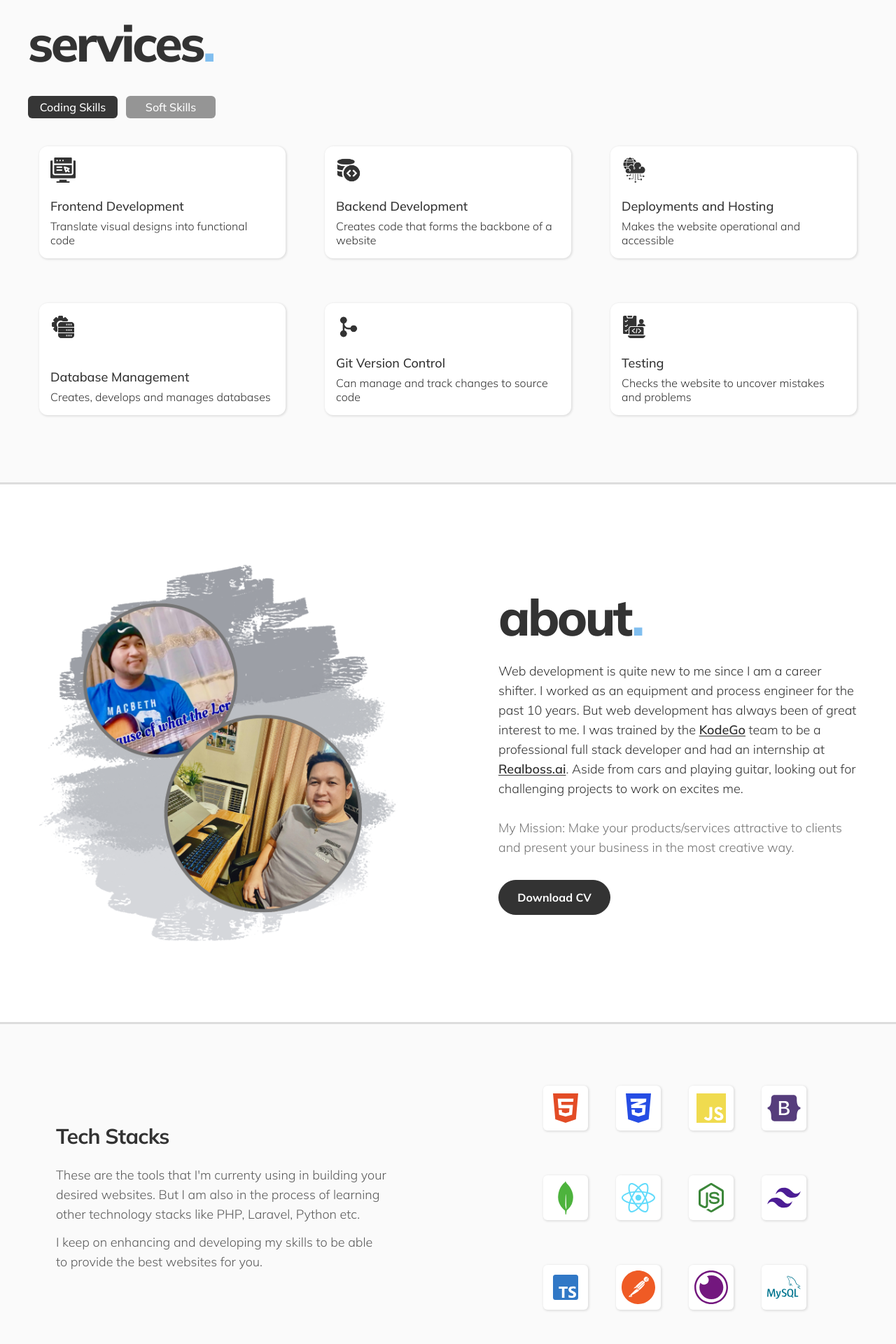
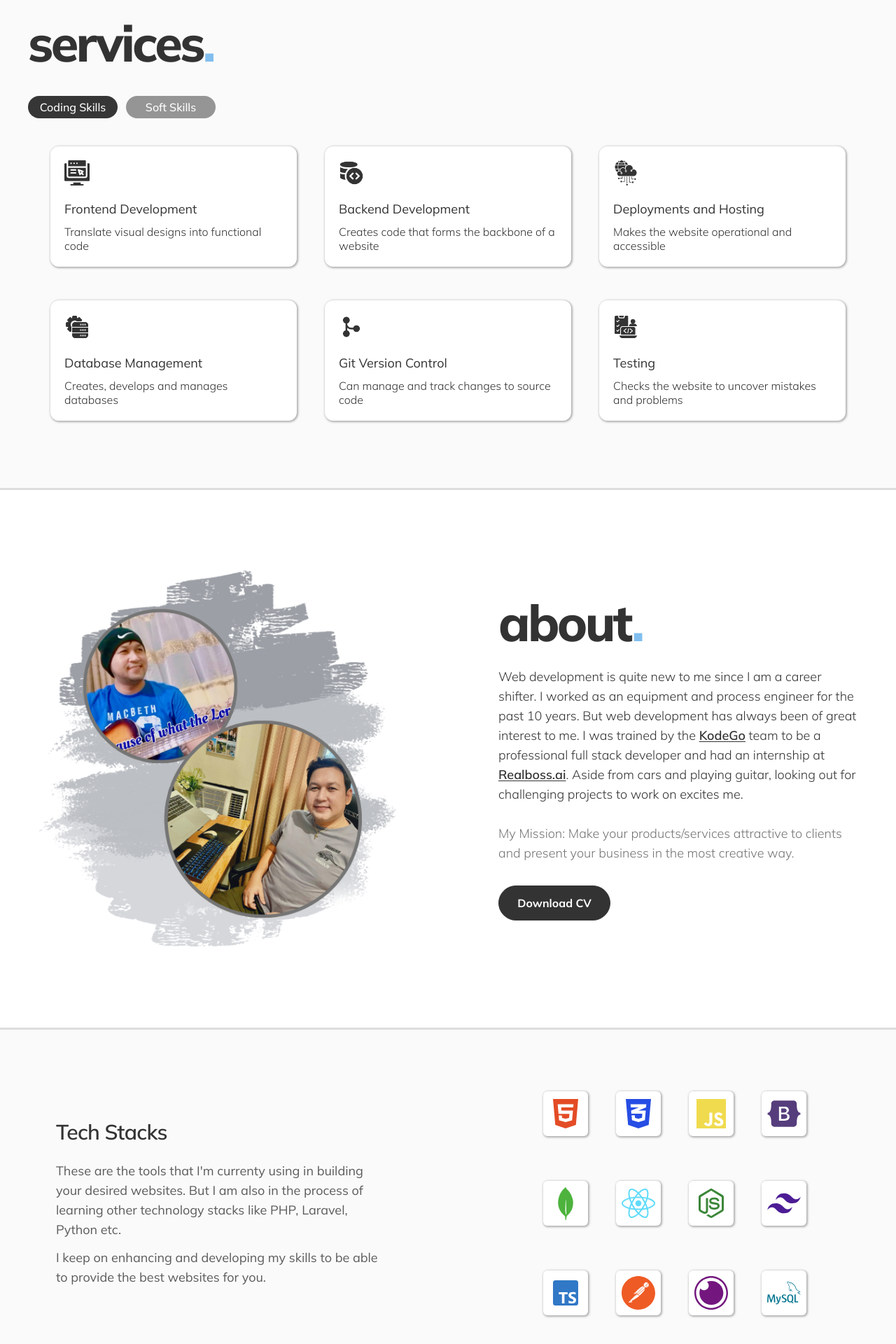
Before and after one commit to thygz/tj-portfolio, a React (Vite) app: page / in a window 1280 px wide. Shown: the part 840-2760 px from the top of the page at 70% size. Built offline with nearby package versions, Linux system fonts and the light colour scheme.

Commit message:
Change/add some styles in all sections

```diff
--- a/src/components/About.jsx
+++ b/src/components/About.jsx
@@ -65,33 +65,33 @@ const About = () => {
             <div className="w-full py-[4.5rem] md:py-20 lg:py-[5.5rem] bg-[#fafafa] border-y-[3px] border-[#dddddd]">
                 <div className="max-w-7xl mx-auto px-8 md:px-9 lg:px-10 xl:px-20 flex flex-col lg:flex-row gap-20 md:gap-16 lg:gap-24 xl:gap-24 lg:justify-center lg:items-center">
                     <div className="flex flex-col gap-3 flex-1">
-                        <h1 className="font-bold text-[2rem] sm:text-3xl lg:text-3xl text-[#333333] tracking-tight">
+                        <h1 className="font-semibold text-[2.2rem] sm:text-3xl lg:text-3xl text-[#333333] tracking-tight">
                             Tech Stacks
                         </h1>
-                        <p className="text-[1.25rem] lg:text-lg text-[#333333] font-light text-opacity-80 mt-3">
+                        <p className="text-[1.25rem] lg:text-lg text-[#333333] font-normal text-opacity-80 mt-3">
                             These are the tools that I'm currenty using in
                             building your desired websites. But I am also in the
                             process of learning other technology stacks like
                             PHP, Laravel, Python etc.
                         </p>
-                        <p className="text-[1.25rem] lg:text-lg text-[#333333] font-light text-opacity-80">
+                        <p className="text-[1.25rem] lg:text-lg text-[#333333] font-normal text-opacity-80">
                             I keep on enhancing and developing my skills to be
                             able to provide the best websites for you.
                         </p>
                     </div>
                     <div className="flex flex-1 justify-center items-center flex-wrap gap-x-[4.5rem] min-[410px]:gap-x-20 md:gap-x-14 lg:gap-x-8 xl:gap-x-10 gap-y-7 md:gap-y-8 lg:gap-y-16 xl:gap-y-16 text-5xl lg:pl-20">
-                        <FaHtml5 className="text-[#e34c26] shadow-[1px_1px_3px_1px_rgba(0,0,0,0.1)] bg-[#ffffff] w-14 xl:w-16 h-14 xl:h-16 p-2 rounded-md" />
-                        <FaCss3Alt className="text-[#264de4] shadow-[1px_1px_3px_1px_rgba(0,0,0,0.1)] bg-[#ffffff] w-14 xl:w-16 h-14 xl:h-16 p-2 rounded-md" />
-                        <IoLogoJavascript className="text-[#f0db4f] shadow-[1px_1px_3px_1px_rgba(0,0,0,0.1)] bg-[#ffffff] w-14 xl:w-16 h-14 xl:h-16 p-2 rounded-md" />
-                        <FaBootstrap className="text-[#563d7c] shadow-[1px_1px_3px_1px_rgba(0,0,0,0.1)] bg-[#ffffff] w-14 xl:w-16 h-14 xl:h-16 p-2 rounded-md" />
-                        <SiMongodb className="text-[#4db33d] shadow-[1px_1px_3px_1px_rgba(0,0,0,0.1)] bg-[#ffffff] w-14 xl:w-16 h-14 xl:h-16 p-2 rounded-md" />
-                        <FaReact className="text-[#61dbfb] shadow-[1px_1px_3px_1px_rgba(0,0,0,0.1)] bg-[#ffffff] w-14 xl:w-16 h-14 xl:h-16 p-2 rounded-md" />
-                        <IoLogoNodejs className="text-[#3c873a] shadow-[1px_1px_3px_1px_rgba(0,0,0,0.1)] bg-[#ffffff] w-14 xl:w-16 h-14 xl:h-16 p-2 rounded-md" />
-                        <RiTailwindCssFill className="text-[#4c1d95] shadow-[1px_1px_3px_1px_rgba(0,0,0,0.1)] bg-[#ffffff] w-14 xl:w-16 h-14 xl:h-16 p-2 rounded-md" />
-                        <BiLogoTypescript className="text-[#3178c6] shadow-[1px_1px_3px_1px_rgba(0,0,0,0.1)] bg-[#ffffff] w-14 xl:w-16 h-14 xl:h-16 p-2 rounded-md" />
-                        <SiPostman className="text-[#ef5b25] shadow-[1px_1px_3px_1px_rgba(0,0,0,0.1)] bg-[#ffffff] w-14 xl:w-16 h-14 xl:h-16 p-2 rounded-md" />
-                        <SiInsomnia className="text-[#73177e] shadow-[1px_1px_3px_1px_rgba(0,0,0,0.1)] bg-[#ffffff] w-14 xl:w-16 h-14 xl:h-16 p-2 rounded-md" />
-                        <SiMysql className="text-[#00758f] shadow-[1px_1px_3px_1px_rgba(0,0,0,0.1)] bg-[#ffffff] w-14 xl:w-16 h-14 xl:h-16 p-2 rounded-md" />
+                        <FaHtml5 className="text-[#e34c26] shadow-[1px_1px_3px_1px_rgba(0,0,0,0.3)] bg-[#ffffff] w-14 xl:w-16 h-14 xl:h-16 p-2 rounded-md" />
+                        <FaCss3Alt className="text-[#264de4] shadow-[1px_1px_3px_1px_rgba(0,0,0,0.3)] bg-[#ffffff] w-14 xl:w-16 h-14 xl:h-16 p-2 rounded-md" />
+                        <IoLogoJavascript className="text-[#f0db4f] shadow-[1px_1px_3px_1px_rgba(0,0,0,0.3)] bg-[#ffffff] w-14 xl:w-16 h-14 xl:h-16 p-2 rounded-md" />
+                        <FaBootstrap className="text-[#563d7c] shadow-[1px_1px_3px_1px_rgba(0,0,0,0.3)] bg-[#ffffff] w-14 xl:w-16 h-14 xl:h-16 p-2 rounded-md" />
+                        <SiMongodb className="text-[#4db33d] shadow-[1px_1px_3px_1px_rgba(0,0,0,0.3)] bg-[#ffffff] w-14 xl:w-16 h-14 xl:h-16 p-2 rounded-md" />
+                        <FaReact className="text-[#61dbfb] shadow-[1px_1px_3px_1px_rgba(0,0,0,0.3)] bg-[#ffffff] w-14 xl:w-16 h-14 xl:h-16 p-2 rounded-md" />
+                        <IoLogoNodejs className="text-[#3c873a] shadow-[1px_1px_3px_1px_rgba(0,0,0,0.3)] bg-[#ffffff] w-14 xl:w-16 h-14 xl:h-16 p-2 rounded-md" />
+                        <RiTailwindCssFill className="text-[#4c1d95] shadow-[1px_1px_3px_1px_rgba(0,0,0,0.3)] bg-[#ffffff] w-14 xl:w-16 h-14 xl:h-16 p-2 rounded-md" />
+                        <BiLogoTypescript className="text-[#3178c6] shadow-[1px_1px_3px_1px_rgba(0,0,0,0.3)] bg-[#ffffff] w-14 xl:w-16 h-14 xl:h-16 p-2 rounded-md" />
+                        <SiPostman className="text-[#ef5b25] shadow-[1px_1px_3px_1px_rgba(0,0,0,0.3)] bg-[#ffffff] w-14 xl:w-16 h-14 xl:h-16 p-2 rounded-md" />
+                        <SiInsomnia className="text-[#73177e] shadow-[1px_1px_3px_1px_rgba(0,0,0,0.3)] bg-[#ffffff] w-14 xl:w-16 h-14 xl:h-16 p-2 rounded-md" />
+                        <SiMysql className="text-[#00758f] shadow-[1px_1px_3px_1px_rgba(0,0,0,0.3)] bg-[#ffffff] w-14 xl:w-16 h-14 xl:h-16 p-2 rounded-md" />
                     </div>
                 </div>
             </div>
--- a/src/components/Header.jsx
+++ b/src/components/Header.jsx
@@ -88,7 +88,11 @@ const Headers = () => {
                 <div
                     className={`flex flex-col min-[900px]:flex-row gap-5 min-[900px]:gap-16 pb-[1rem] min-[900px]:pb-0 w-full min-[900px]:w-auto bg-[#222222] min-[900px]:bg-transparent fixed left-0 right-0 min-[900px]:static cursor-pointer z-[100] transition-all duration-500 ease-in-out ${
                         toggleMenu
-                            ? `${scrolled ? 'top-[3.9rem]' : 'top-[4.3rem]'}`
+                            ? `${
+                                  scrolled
+                                      ? 'top-[3.8rem] min-[400px]:top-[3.9rem]'
+                                      : 'top-[4.2rem]'
+                              }`
                             : '-top-full'
                     }`}
                 >
--- a/src/components/Hero.jsx
+++ b/src/components/Hero.jsx
@@ -8,14 +8,14 @@ const Hero = () => {
             className="-mt-20 pt-32 sm:pt-40 lg:pt-28 pb-0 lg:pb-10"
             id="hero"
         >
-            <div className="max-w-7xl mx-auto flex gap-14 lg:gap-10 xl:gap-5 flex-col lg:flex-row justify-center items-center lg:px-5 pb-16 sm:pb-16 lg:pb-0 relative">
+            <div className="max-w-7xl mx-auto flex gap-5 sm:gap-14 lg:gap-10 xl:gap-5 flex-col-reverse lg:flex-row justify-center items-center lg:px-5 pb-20 sm:pb-24 lg:pb-0 relative">
                 <motion.div
                     initial={{ x: -100, opacity: 0 }}
                     animate={{ x: 0, opacity: 1 }}
                     transition={{ duration: 1, delay: 0.5 }}
                     className="lg:max-w-5xl mx-auto flex flex-1 flex-col px-8 md:px-9 lg:px-2 mt-3 lg:mt-0 lg:pr-0 z-10"
                 >
-                    <p className="text-[3.1rem] sm:text-7xl lg:text-6xl xl:text-7xl font-extrabold text-[#333333] tracking-tighter">
+                    <p className="relative text-[3.1rem] sm:text-7xl lg:text-6xl xl:text-7xl font-extrabold text-[#333333] tracking-tighter">
                         Teejay Villaluz
                     </p>
                     <p className="text-[1.37rem] min-[410px]:text-[1.45rem] md:text-2xl lg:max-w-xl font-light text-[#757575] mt-2 sm:mt-4 lg:mt-3 xl:mt-5">
--- a/src/components/Project.jsx
+++ b/src/components/Project.jsx
@@ -56,7 +56,7 @@ const Project = () => {
                             />
                         </Link>
                         <div className="flex flex-col gap-5 sm:gap-6 lg:gap-5 flex-1 pb-0">
-                            <h1 className="text-[#333333] text-3xl font-normal tracking-tight">
+                            <h1 className="text-[#333333] text-[2.2rem] font-light tracking-tight">
                                 {details.title}
                             </h1>
                             <div>
@@ -67,7 +67,7 @@ const Project = () => {
                                     {details.description2}
                                 </p>
                             </div>
-                            <h5 className="text-[#333333] text-[1.25rem] lg:text-lg font-normal">
+                            <h5 className="text-[#333333] text-[1.25rem] lg:text-lg font-light">
                                 {details.technologies}
                             </h5>
                             <Link
@@ -75,7 +75,7 @@ const Project = () => {
                                 target="_blank"
                                 className="flex justify-start items-center gap-2 w-24 group"
                             >
-                                <p className="font-medium text-[#333333] text-2xl lg:text-xl">
+                                <p className="font-normal text-[#333333] text-2xl lg:text-xl">
                                     Live
                                 </p>
                                 <div className="flex justify-center items-center w-8 h-8 rounded-full bg-gradient-to-b group-hover:bg-gradient-to-t duration-500 from-[#80beef] to-[#333333]">
--- a/src/components/Skills.jsx
+++ b/src/components/Skills.jsx
@@ -65,7 +65,8 @@ const Skills = () => {
         {
             icon: `${collaboration}`,
             title: 'Collaboration',
-            description: 'Capable of working well with others',
+            description:
+                'Capable of working well with others to produce higher quality work',
         },
         {
             icon: `${adaptation}`,
@@ -95,14 +96,14 @@ const Skills = () => {
                 <h1 className="text-6xl sm:text-7xl font-extrabold text-[#333333] tracking-tighter">
                     services<span className="text-[#80beef]">.</span>
                 </h1>
-                <div className="flex gap-3 mt-10">
+                <div className="flex flex-wrap gap-3 mt-12 sm:mt-14 lg:mt-10">
                     {skillsOptions.map((skills, index) => (
                         <button
                             key={index}
                             className={`font-medium text-lg lg:text-base ${
                                 skills === services
-                                    ? 'text-[#ffffff] bg-[#363636] py-1 w-[8.5rem] lg:w-32 rounded-md'
-                                    : 'text-[#ffffff] bg-[#959595] rounded-md hover:text-[#ffffff] hover:bg-[#363636] py-1 w-[8.5rem] lg:w-32'
+                                    ? 'text-[#ffffff] bg-[#363636] py-1 w-[8.8rem] lg:w-32 rounded-full'
+                                    : 'text-[#ffffff] bg-[#959595] rounded-full hover:text-[#ffffff] hover:bg-[#757575] py-1 w-[8.8rem] lg:w-32'
                             }`}
                             onClick={() => setServices(skills)}
                         >
@@ -111,23 +112,23 @@ const Skills = () => {
                     ))}
                 </div>
                 {services === 'Coding Skills' && (
-                    <div className="flex flex-wrap justify-center items-center gap-y-10 gap-x-3 min-[410px]:gap-y-10 min-[410px]:gap-x-6 lg:gap-y-16 lg:gap-x-6 xl:gap-x-14 mt-10">
+                    <div className="flex flex-wrap justify-center items-center gap-y-5 gap-x-3 sm:gap-y-16 min-[410px]:gap-x-6 lg:gap-y-12 lg:gap-x-6 xl:gap-x-10 mt-10 sm:mt-14 lg:mt-10">
                         {codingSkillsContent.map((skills, index) => (
                             <div
                                 key={index}
                                 className="relative group w-full sm:w-auto"
                             >
-                                <div className="flex flex-col justify-between p-3 min-[520px]:p-4 shadow-[1px_1px_3px_1px_rgba(0,0,0,0.1)] bg-[#ffffff] rounded-xl w-full sm:w-[17rem] md:w-[21rem] lg:w-[19rem] xl:w-[22rem] h-40 relative z-10">
+                                <div className="flex flex-col p-5 shadow-[1px_1px_3px_1px_rgba(0,0,0,0.3)] bg-[#ffffff] rounded-xl w-full sm:w-[17rem] md:w-[21rem] lg:w-[19rem] xl:w-[22rem] relative z-10">
                                     <img
                                         src={skills.icon}
                                         alt="icon"
                                         className="w-8 min-[520px]:w-8 xl:w-9"
                                     />
                                     <div>
-                                        <h1 className="text-xl lg:text-lg font-medium text-[#333333]">
+                                        <h1 className="text-xl lg:text-lg font-normal text-[#333333] mt-5">
                                             {skills.title}
                                         </h1>
-                                        <p className="mt-2 lg:mt-1 text-lg lg:text-base text-[#333333] font-light leading-6 lg:leading-5">
+                                        <p className="mt-2 lg:mt-2 text-lg lg:text-base text-[#333333] font-light leading-6 lg:leading-5">
                                             {skills.description}
                                         </p>
                                     </div>
@@ -137,23 +138,23 @@ const Skills = () => {
                     </div>
                 )}
                 {services === 'Soft Skills' && (
-                    <div className="flex flex-wrap justify-center items-center gap-y-10 gap-x-3 min-[410px]:gap-y-10 min-[410px]:gap-x-6 lg:gap-y-16 lg:gap-x-6 xl:gap-x-14 mt-10">
+                    <div className="flex flex-wrap justify-center items-center gap-y-5 gap-x-3 sm:gap-y-16 min-[410px]:gap-x-6 lg:gap-y-12 lg:gap-x-6 xl:gap-x-10 mt-10 sm:mt-14 lg:mt-10">
                         {softSkillsContent.map((skills, index) => (
                             <div
                                 key={index}
                                 className="relative group w-full sm:w-auto"
                             >
-                                <div className="flex flex-col justify-between p-3 min-[520px]:p-4 shadow-[1px_1px_3px_1px_rgba(0,0,0,0.1)] bg-[#ffffff] rounded-xl w-full sm:w-[17rem] md:w-[21rem] lg:w-[19rem] xl:w-[22rem] h-40 relative z-10">
+                                <div className="flex flex-col p-5 shadow-[1px_1px_3px_1px_rgba(0,0,0,0.3)] bg-[#ffffff] rounded-xl w-full sm:w-[17rem] md:w-[21rem] lg:w-[19rem] xl:w-[22rem] relative z-10">
                                     <img
                                         src={skills.icon}
                                         alt="icon"
                                         className="w-8 min-[520px]:w-8 xl:w-9"
                                     />
                                     <div>
-                                        <h1 className="text-xl lg:text-lg font-medium text-[#333333]">
+                                        <h1 className="text-xl lg:text-lg font-normal text-[#333333] mt-5">
                                             {skills.title}
                                         </h1>
-                                        <p className="mt-2 lg:mt-1 text-lg lg:text-base text-[#333333] font-light leading-6 lg:leading-5">
+                                        <p className="mt-2 lg:mt-2 text-lg lg:text-base text-[#333333] font-light leading-6 lg:leading-5">
                                             {skills.description}
                                         </p>
                                     </div>
```
Also changed, not shown: src/components/Contact.jsx (+12 -12 lines).
